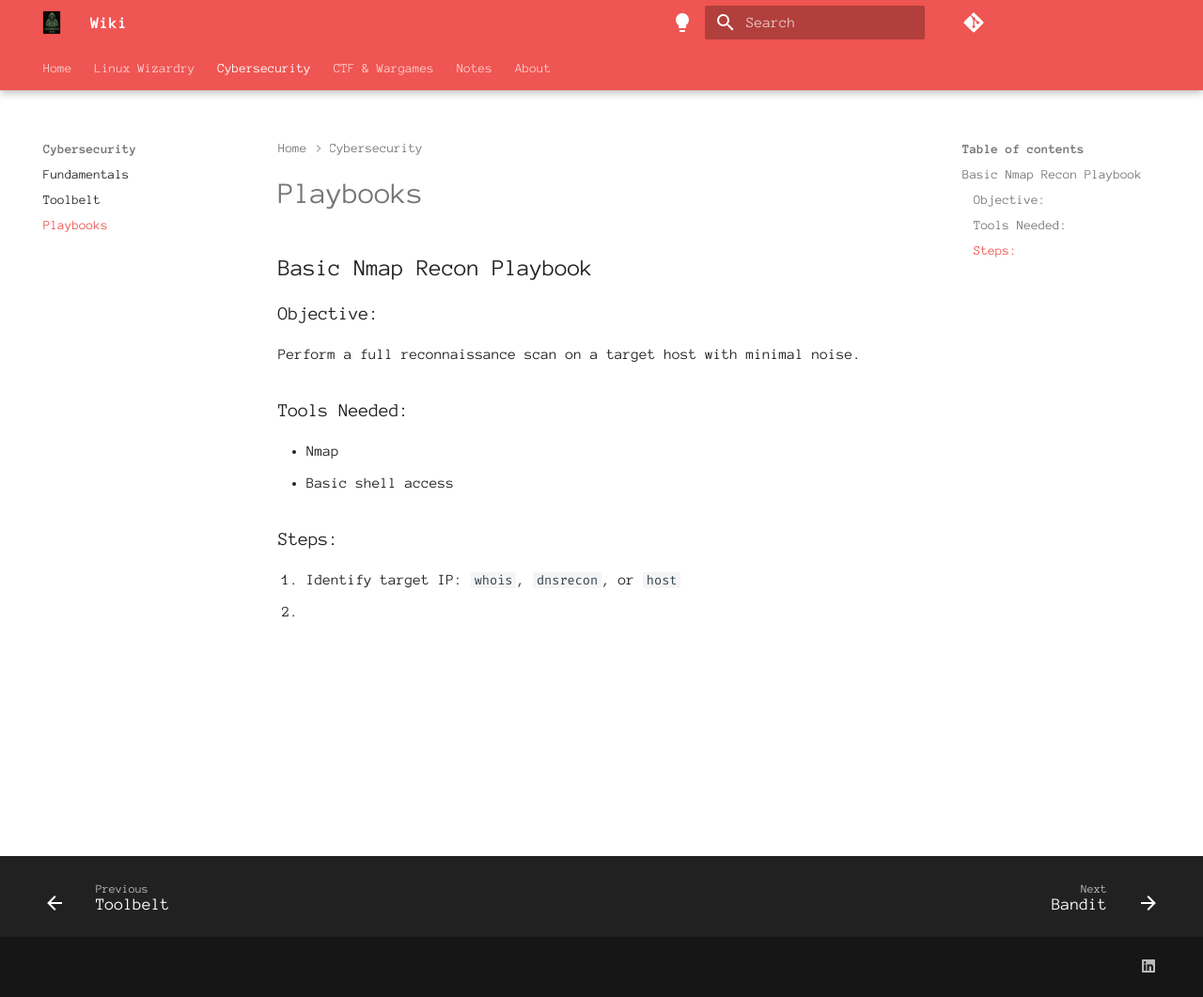
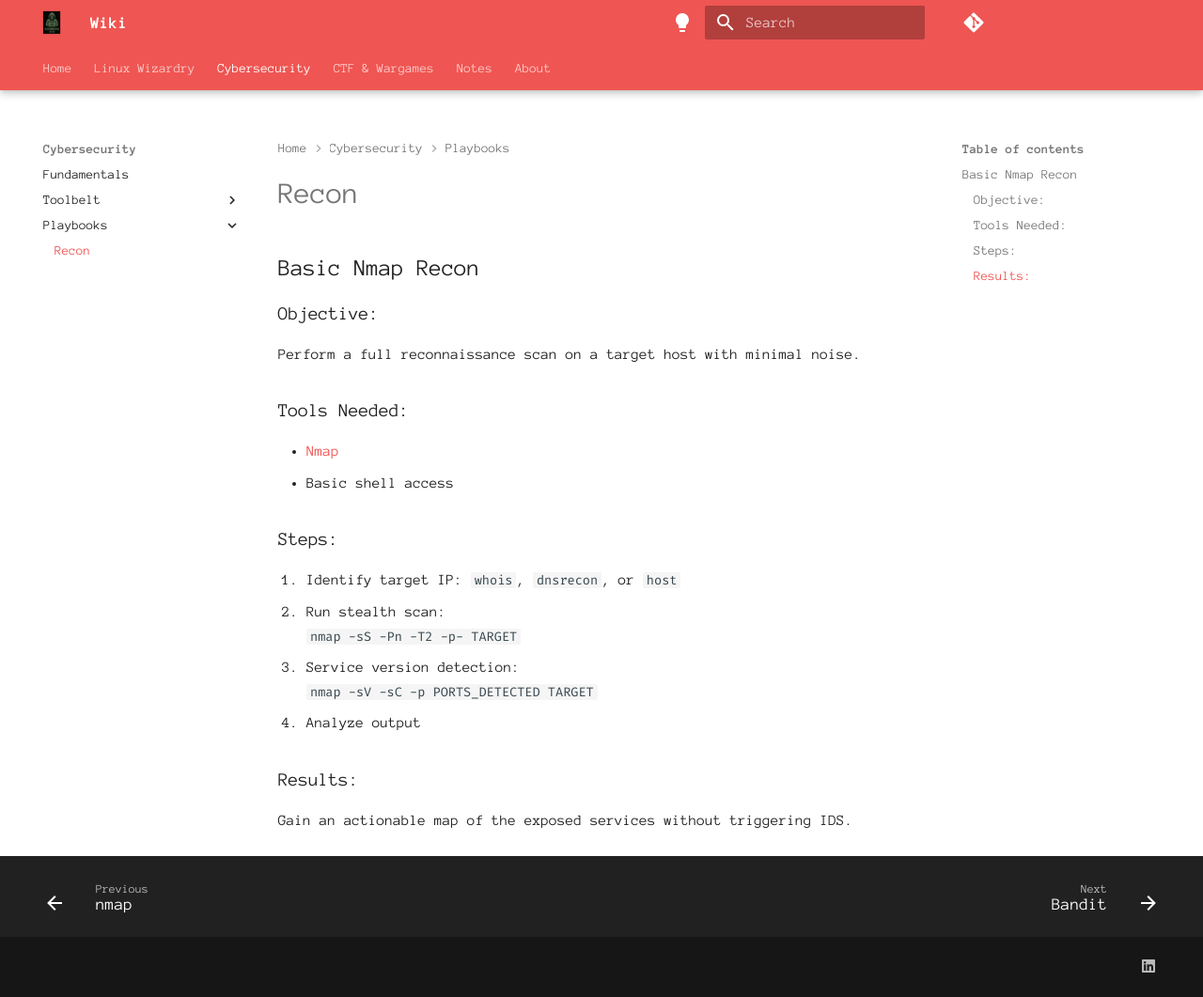
Before and after one commit to Fudomaru/wiki, an MkDocs documentation site: the page built from docs/cybersec/playbooks/recon.md, in a window 1280 px wide and 1061 px high. Shown: the whole window at 94% size. Built offline with MkDocs 1.6.1 and Material for MkDocs 9.7.7, drawn with Linux system fonts in a browser that asks for light colours; comment, search, counter and statistics services are not loaded.

Commit message:
Updating Cybersec Structure with Nmap Example

```diff
--- a/docs/cybersec/playbooks.md
+++ b/docs/cybersec/playbooks/recon.md
@@ -1,9 +1,9 @@
 ---
-title: Cybersec Playbooks
+title: Recon
 description: Easy to follow Rulesets, helping me to go through security processes setp by step, without missing anything.
 ---
 
-## Basic Nmap Recon Playbook
+## Basic Nmap Recon
 
 ### Objective:
 
@@ -11,10 +11,18 @@ Perform a full reconnaissance scan on a target host with minimal noise.
 
 ### Tools Needed:
 
-- Nmap
+- [Nmap](/cybersec/toolbelt/nmap)
 - Basic shell access
 
 ### Steps:
 
 1. Identify target IP: `whois`, `dnsrecon`, or `host`
-2.
+2. Run stealth scan:
+    `nmap -sS -Pn -T2 -p- TARGET`
+3. Service version detection:
+    `nmap -sV -sC -p PORTS_DETECTED TARGET`
+4. Analyze output
+
+### Results:
+
+Gain an actionable map of the exposed services without triggering IDS.
--- a/mkdocs.yml
+++ b/mkdocs.yml
@@ -71,8 +71,10 @@ nav:
       - Automation & Scripts: linux/automation.md
   - Cybersecurity:
       - Fundamentals: cybersec/fundamentals.md
-      - Toolbelt: cybersec/tools.md
-      - Playbooks: cybersec/playbooks.md
+      - Toolbelt:
+        - nmap: cybersec/toolbelt/nmap.md
+      - Playbooks:
+        - Recon: cybersec/playbooks/recon.md
   - CTF & Wargames:
       - Overthewire:
           - Bandit: ctf/overthewire/bandit.md
@@ -80,6 +82,7 @@ nav:
       - HackTheBox: ctf/htb.md
       - TryHackMe: ctf/thm.md
   - Notes:
+      - Warboard: notes/warboard.md
       - Certifications: notes/certs.md
       - Readings & Videos: notes/media.md
       - Projects:
```
Also changed, not shown: docs/cybersec/toolbelt/nmap.md (added, +24 -0 lines), docs/cybersec/tools.md (deleted, +0 -4 lines), docs/notes/warboard.md (+1 -1 lines).
